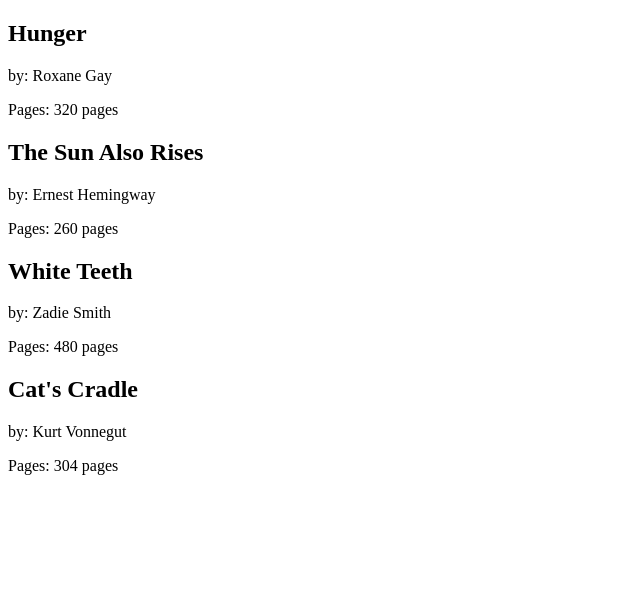
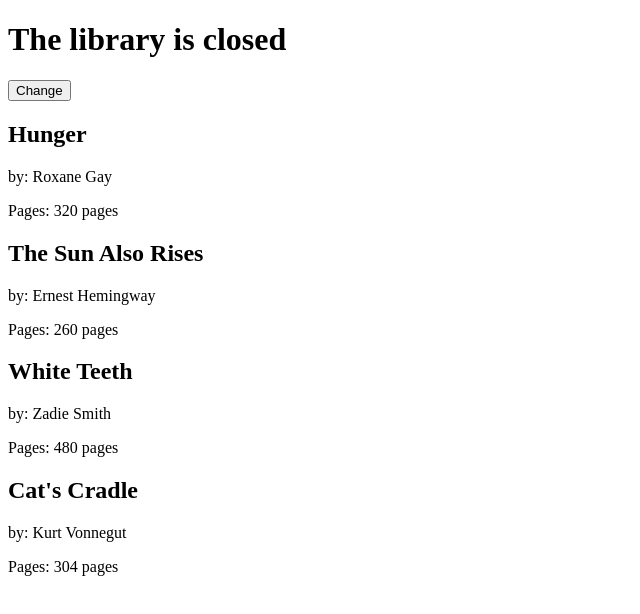
Before and after one commit to bhopals/react-js-essential, a React (Create React App) app: page / in a window 1280 px wide. Shown: the top 614 px of the page, without its empty margins (0-640 px from the left). Built offline with nearby package versions, Linux system fonts and the light colour scheme.

Commit message:
Class Component setState

```diff
--- a/src/index.js
+++ b/src/index.js
@@ -18,9 +18,21 @@
 	)
 }
 
-const Library = ({books}) => {
+class Library extends React.Component {
+
+	state = { open: false }
+
+	toggleOpenClosed = () => {
+		this.setState(prevState => ({
+			open: !prevState.open
+		}))
+	}
+	render() {
+		const { books } = this.props
 		return (
 			<div>
+				<h1>The library is {this.state.open ? 'open' : 'closed'}</h1>
+				<button onClick={this.toggleOpenClosed}>Change</button>
 				{books.map(
 					(book, i) =>
 						<Book
@@ -32,6 +44,7 @@
 			</div>
 		)
 	}
+}
 
 
 
```
Lines whose indentation alone changed are shown as unchanged.
